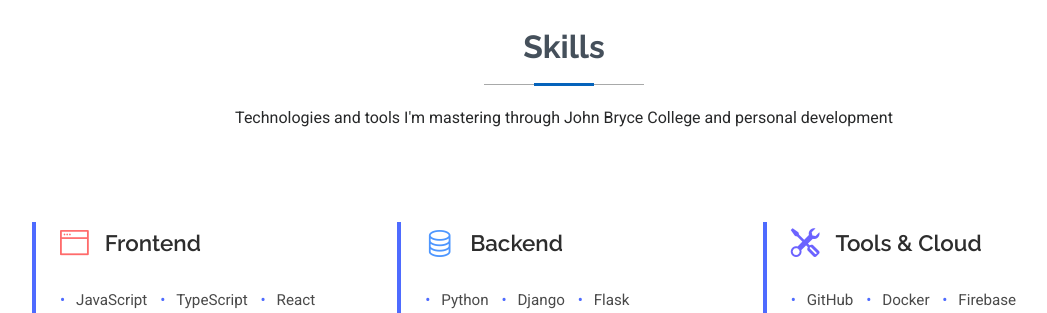
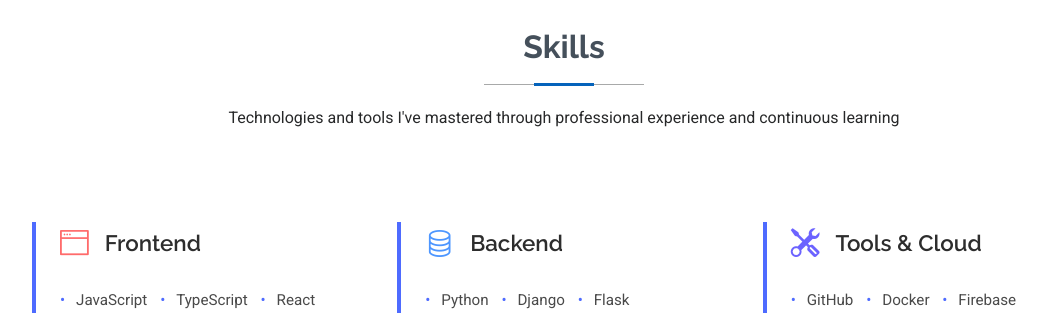
Before and after one commit to middlebear78/portfolio, a Django app: page / in a window 1280 px wide. Shown: the part 2497-2810 px from the top of the page, without its empty margins (156-1203 px from the left). Run offline with Django 5.2, Linux system fonts and the light colour scheme; data comes from the database, SQL or seed files in the repository; some libraries are stand-ins or nearby versions.

Commit message:
Update skills.html

```diff
--- a/main/templates/skills.html
+++ b/main/templates/skills.html
@@ -3,8 +3,7 @@
   <div class="container section-title" data-aos="fade-up">
     <h2>Skills</h2>
     <p>
-      Technologies and tools I'm mastering through John Bryce College and
-      personal development
+      Technologies and tools I've mastered through professional experience and continuous learning
     </p>
   </div>
 
```
